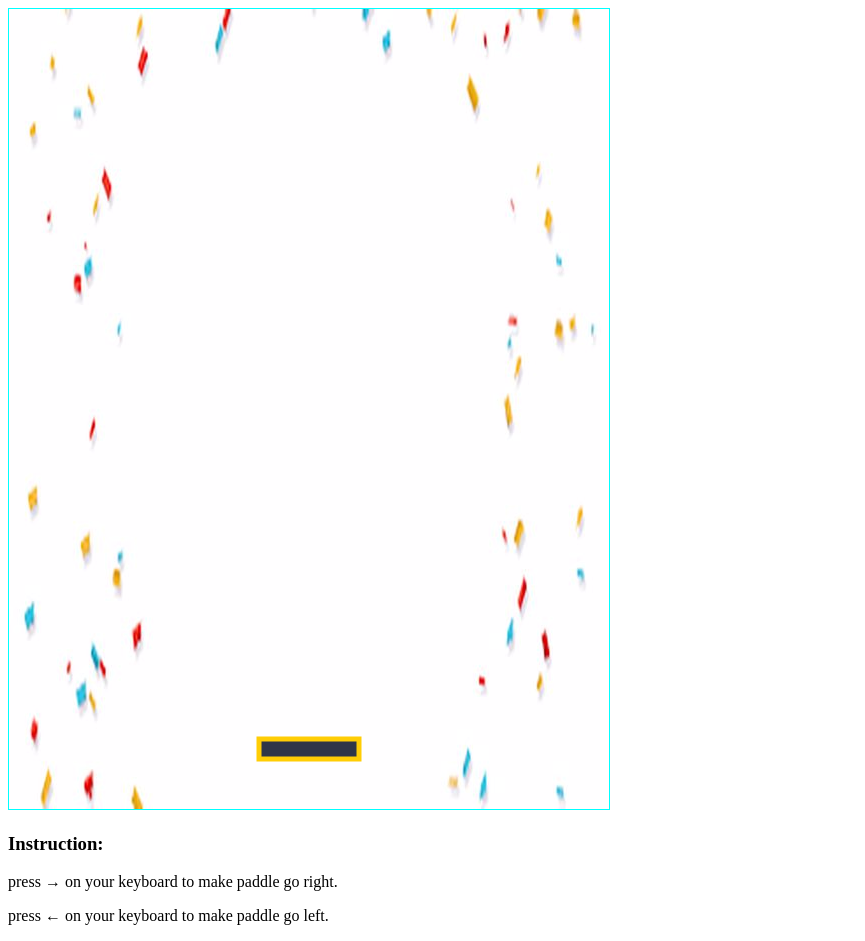
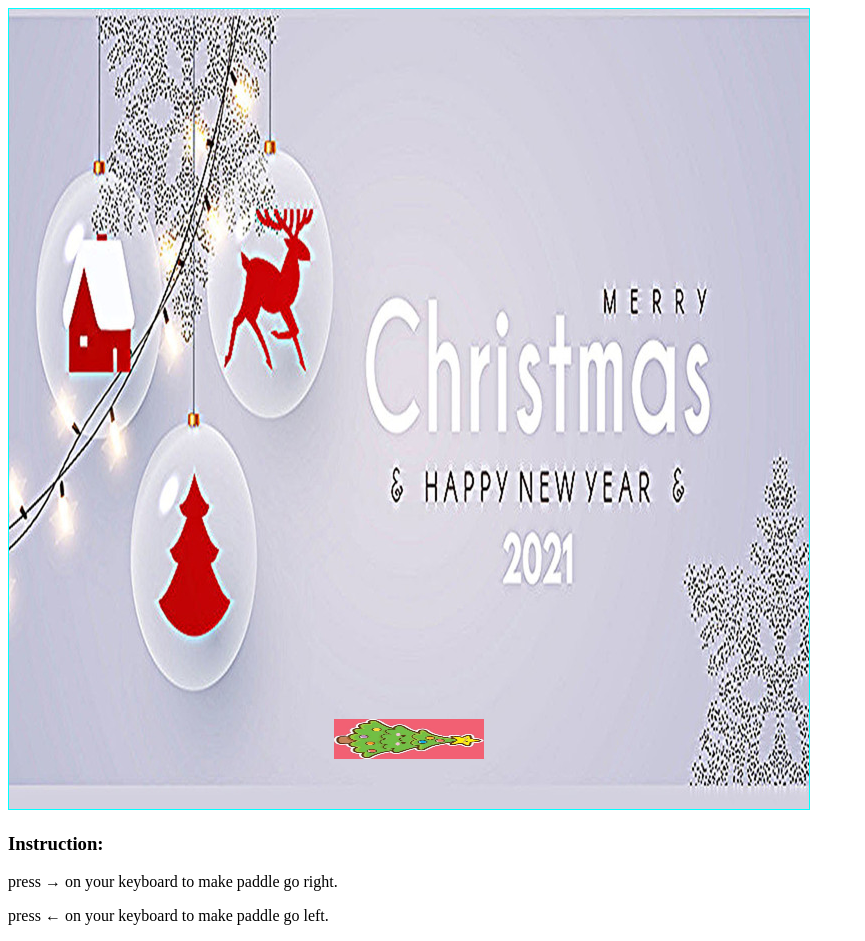
Before and after one commit to anhminhbo/Intro-to-IT, a plain HTML site: page html/game/game.html in a window 1280 px wide. Shown: the whole page, without its empty margins (0-865 px from the left). Drawn offline with Linux system fonts and the light colour scheme.

Commit message:
refractor code change Paddle to child of rect class, add Paddle img, add game design

```diff
--- a/html/game/game.html
+++ b/html/game/game.html
@@ -8,7 +8,7 @@
     <title>Bouncing Ball</title>
   </head>
   <body>
-    <canvas id="gameScreen" width="600" height="800"></canvas>
+    <canvas id="gameScreen" width="800" height="800"></canvas>
     <script type="text/javascript" src="../../js/screen/screen.js"></script>
     <script type="text/javascript" src="../../js/paddle/paddle.js"></script>
     <script type="text/javascript" src="../../js/game/game.js"></script>
--- a/js/game/game.js
+++ b/js/game/game.js
@@ -1,10 +1,14 @@
 // Game Loop
 const gameLoop = () => {
   // Render the bg screen whenever the game animation restart and update
+  // Clear the screen
+  ctx.clearRect(0, 0, cvs.width, cvs.height);
+
+  // Render bg image
   ctx.drawImage(BG_IMG, 0, 0); // img already fit screen so set dx dy to 0
 
   // Draw paddle
-  Paddle.draw();
+  Paddle.draw(PADDLE_IMG);
 
   // Update paddle position
   Paddle.updatePosition();
--- a/js/paddle/paddle.js
+++ b/js/paddle/paddle.js
@@ -1,47 +1,67 @@
 // Initialize paddle properties
-const PADDLE_WIDTH = 100;
-const PADDLE_HEIGHT = 20;
+const PADDLE_WIDTH = 150;
+const PADDLE_HEIGHT = 40;
 const PADDLE_MARGIN_BOTTOM = 50; // difference from paddle to bottom of game screen
-const SPEED = 7;
+const PADDLE_SPEED = 7;
 
 // Initialize right and left arrow to check user input
 var rightArrow = false;
 var leftArrow = false;
 
-// Initialize paddle obj
-const Paddle = {
-  // Paddle x position, y position on xy-axis
-  // Paddle width, height and speed
-  x: cvs.width / 2 - PADDLE_WIDTH / 2,
-  y: cvs.height - PADDLE_HEIGHT - PADDLE_MARGIN_BOTTOM,
-  width: PADDLE_WIDTH,
-  height: PADDLE_HEIGHT,
-  speed: SPEED,
+// Img for the paddle
+const PADDLE_IMG = new Image();
+PADDLE_IMG.src = "../../img/game/christmas-paddle.jpeg";
 
-  //--------- draw the Paddle
-  draw: () => {
-    // Fill color inside rectangular paddle
-    ctx.fillStyle = "#2e3548";
-    ctx.fillRect(Paddle.x, Paddle.y, Paddle.width, Paddle.height);
+// Initialize rectangular obj
+class Rectangular {
+  // shape x position, y position on xy-axis
+  // shape width, height and speed
+  constructor(x, y, width, height, speed = 0) {
+    this.x = x;
+    this.y = y;
+    this.width = width;
+    this.height = height;
+    this.speed = speed;
+  }
 
-    // Fill the border of the paddle
-    ctx.lineWidth = 5; // make it thicker
-    ctx.strokeStyle = "#ffcd05"; //color
-    ctx.strokeRect(Paddle.x, Paddle.y, Paddle.width, Paddle.height); //make border around paddle
-  },
+  //--------- draw the shape
+  draw(img = undefined) {
+    // if the shape has img -> draw with img
+    if (img) {
+      ctx.drawImage(img, this.x, this.y, this.width, this.height);
+    }
+    // else fill default style rectangular
+    else {
+      // Fill color inside rectangular
+      ctx.fillStyle = "#2e3548";
+      ctx.fillRect(Paddle.x, Paddle.y, Paddle.width, Paddle.height);
 
-  //-------update the position of the paddle
-  updatePosition: () => {
-    // whenever rightArrow true -> move the paddle to the right
-    // handle case when paddle reach the right screen
-    if (rightArrow && Paddle.x + PADDLE_WIDTH < cvs.width)
-      Paddle.x += Paddle.speed;
+      // Fill the border of the rectangular
+      ctx.lineWidth = 5; // make it thicker
+      ctx.strokeStyle = "#ffcd05"; //color
+      ctx.strokeRect(Paddle.x, Paddle.y, Paddle.width, Paddle.height); //make border around shape
+    }
+  }
 
-    // whenever leftArrow true -> move the paddle to the left
-    // handle case when paddle reach the left screen
-    if (leftArrow && Paddle.x > 0) Paddle.x -= Paddle.speed;
-  },
-};
+  //-------update the position of the rectangular
+  updatePosition() {
+    // whenever rightArrow true -> move the rectangular to the right
+    // handle case when rectangular reach the right screen
+    if (rightArrow && this.x + this.width < cvs.width) Paddle.x += Paddle.speed;
+
+    // whenever leftArrow true -> move the rectangular to the left
+    // handle case when rectangular reach the left screen
+    if (leftArrow && this.x > 0) this.x -= this.speed;
+  }
+}
+
+const Paddle = new Rectangular(
+  cvs.width / 2 - PADDLE_WIDTH / 2,
+  cvs.height - PADDLE_HEIGHT - PADDLE_MARGIN_BOTTOM,
+  PADDLE_WIDTH,
+  PADDLE_HEIGHT,
+  PADDLE_SPEED
+);
 
 //-------- Control the paddle
 
--- a/js/screen/screen.js
+++ b/js/screen/screen.js
@@ -12,4 +12,4 @@ cvs.style.border = "1px solid #0ff";
 
 // Load Background img
 const BG_IMG = new Image();
-BG_IMG.src = "../../img/game/bg_600x800.jpg";
+BG_IMG.src = "../../img/game/bg-christmas_800x800.jpg";
```
Also changed, not shown: img/game/bg-christmas_800x800.jpg (added), img/game/bg_600x800.jpg (deleted), img/game/christmas-paddle.jpeg (added), 1 other file.
